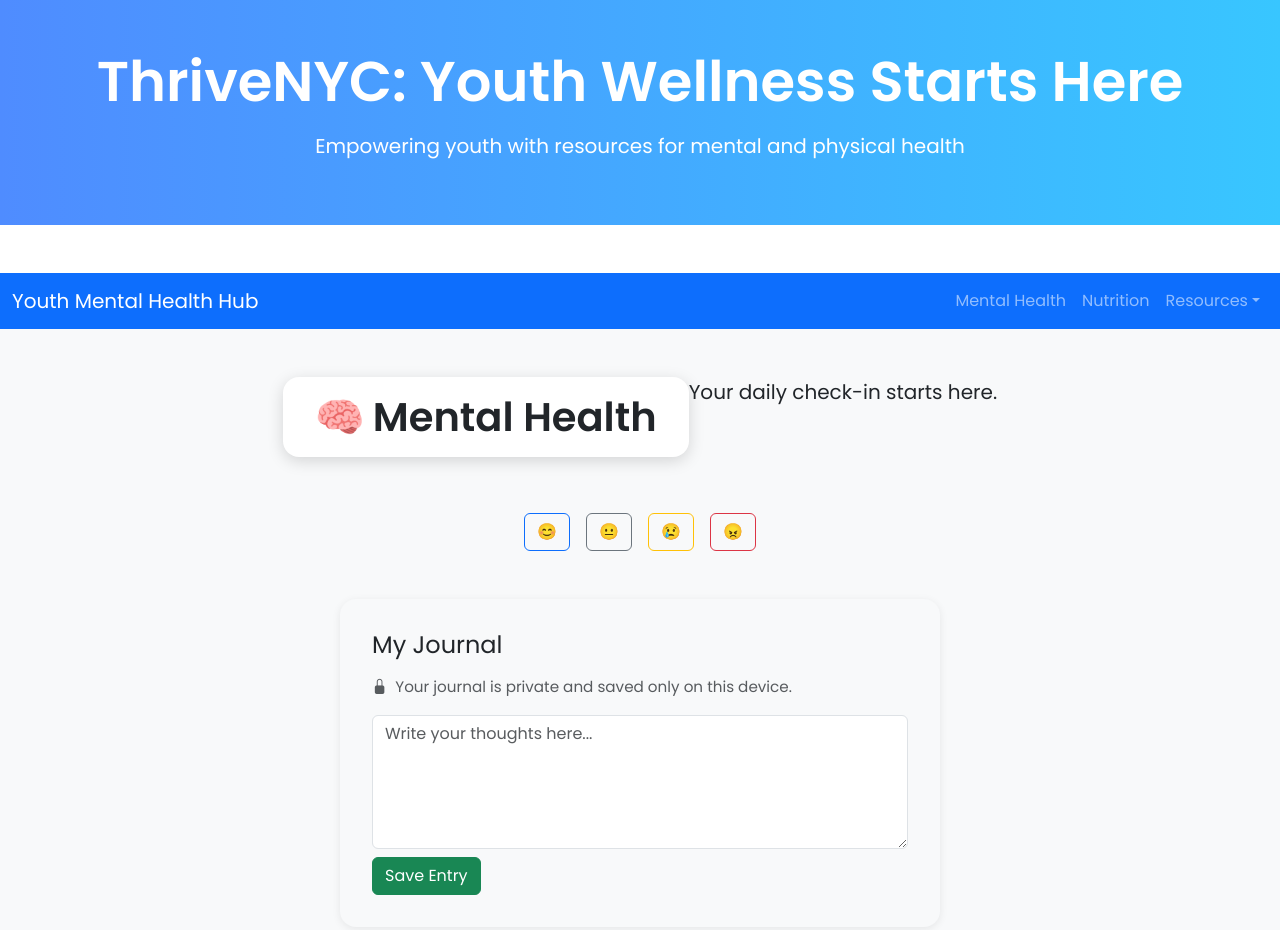
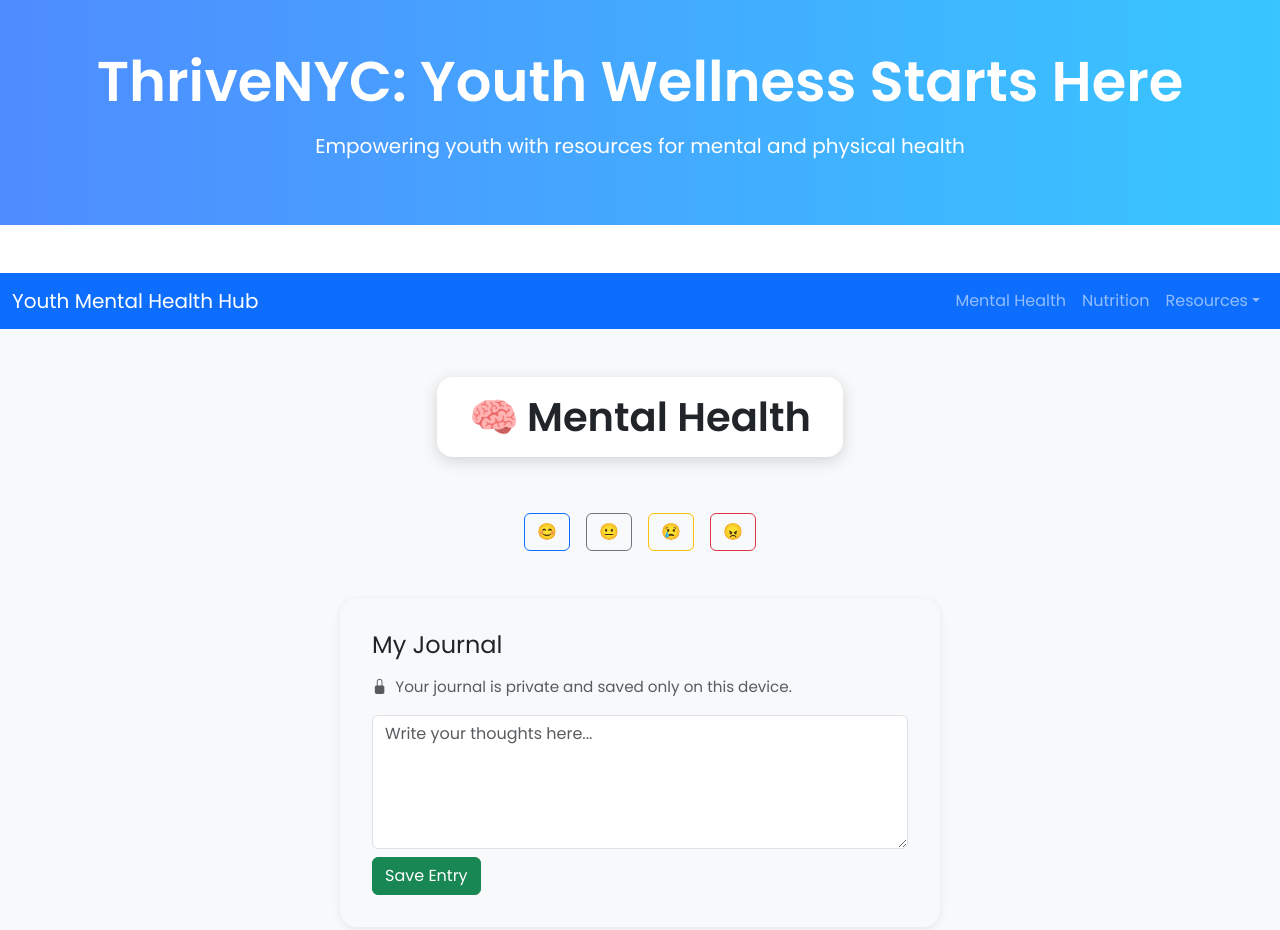
Before and after one commit to ruhma-a/Hackathon, a plain HTML site: page index.html in a window 1280 px wide. Shown: the top 930 px of the page. Drawn offline with nearby package versions, Linux system fonts and the light colour scheme.

Commit message:
Update index.html

```diff
--- a/index.html
+++ b/index.html
@@ -106,7 +106,6 @@
       <h2 class="display-6 fw-bold mb-4">
         <span class="section-icon me-2">🧠</span>Mental Health
       </h2>
-      <p class="lead mb-4">Your daily check-in starts here.</p>
     </div>
     <!-- Mood check-in buttons -->
     <div class="d-flex justify-content-center gap-3">
```
